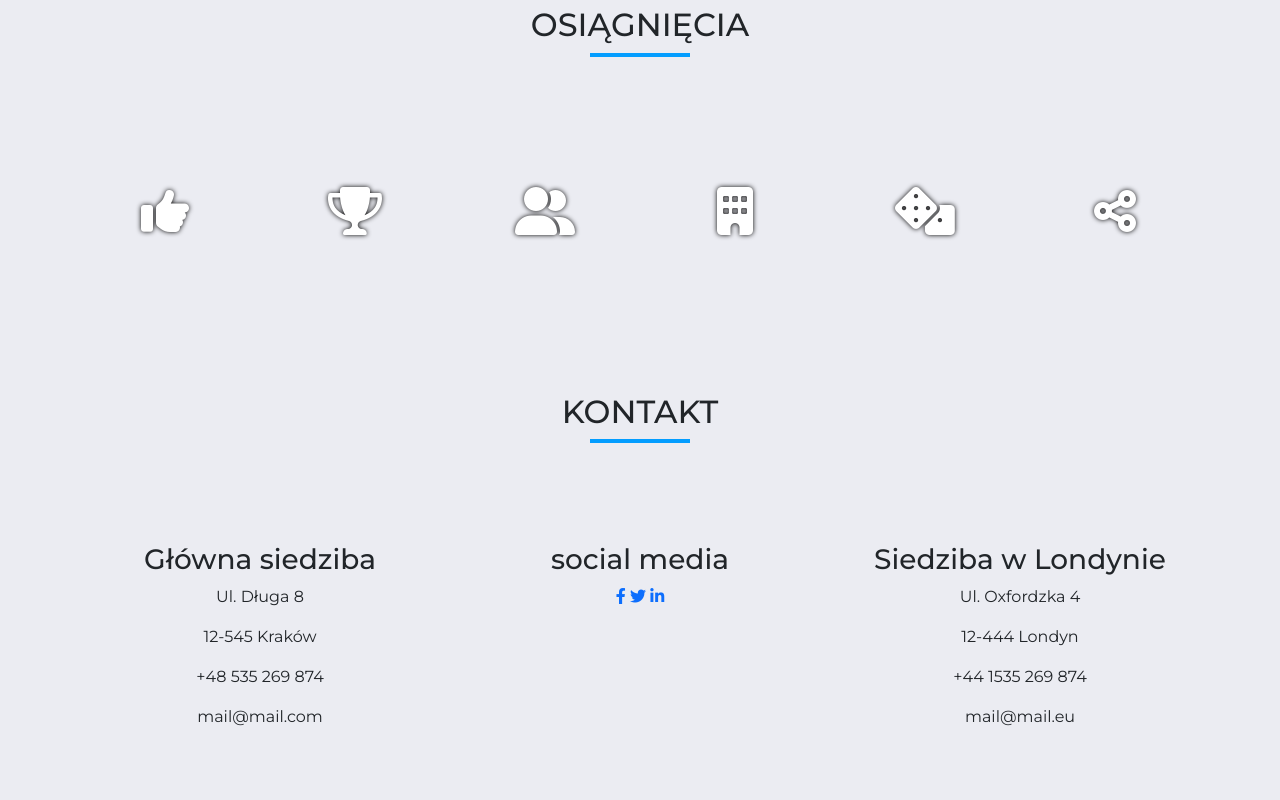
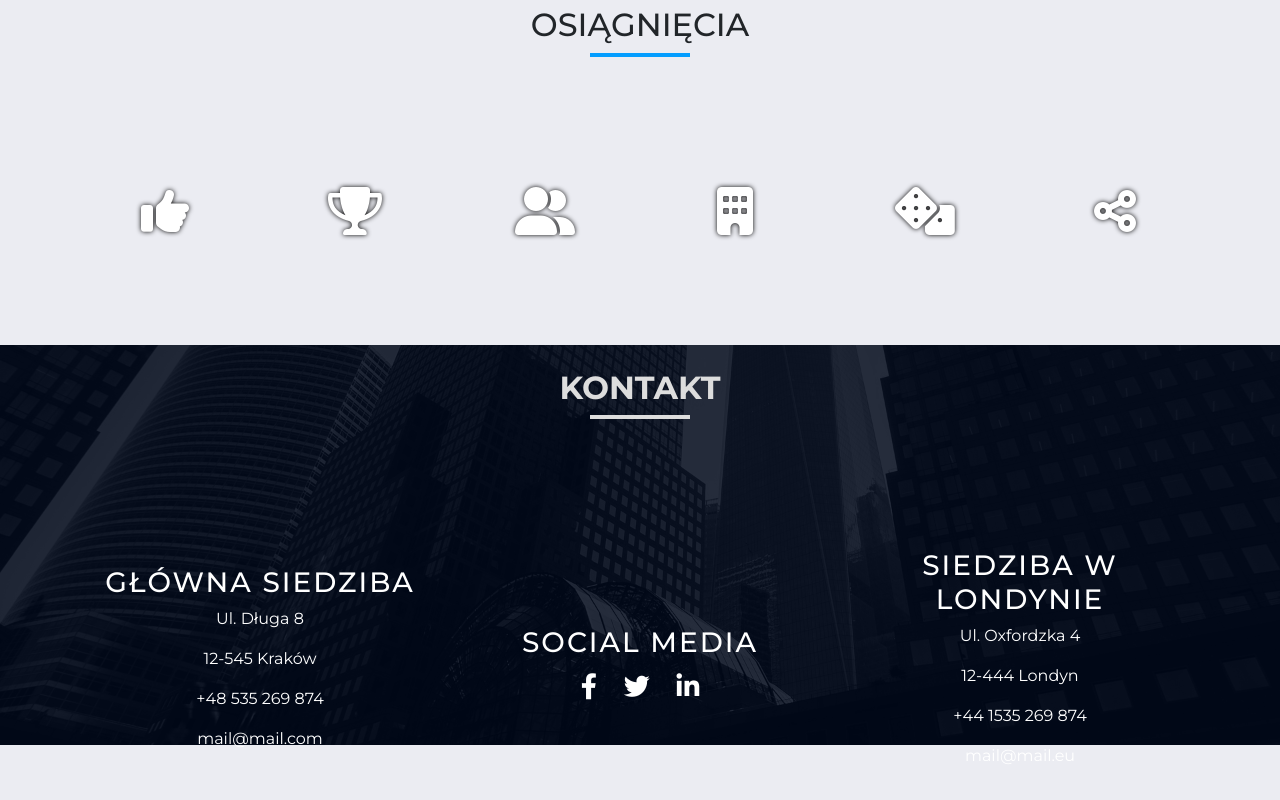
Before and after one commit to Szvejk/MC_newsite, a plain HTML site: page index.html in a window 1280 px wide. Shown: the part 4097-4897 px from the top of the page. Drawn offline with nearby package versions, Linux system fonts and the light colour scheme.

Commit message:
created bgc in contact

```diff
--- a/index.html
+++ b/index.html
@@ -382,7 +382,7 @@
 
 </section>
 
-<section id="contact" class="contact py-5">
+<section id="contact" class="contact py-4">
 <h2>Kontakt</h2>
 <div class="underline"></div>
 <div class="container">
@@ -398,7 +398,7 @@
 
 </div>
 
-<div class="col-lg-4 order-0 order-lg-1">
+<div class="col-lg-4 order-0 order-lg-1 contact-item">
 <h3>social media</h3>
 <div class="social-media">
 <a href="#"><i class="fab fa-facebook-f"></i></a>
@@ -422,12 +422,12 @@
 
 </div>
 
-
+<div class="contact-shadow"></div>
 
 </section>
 
 </main>
-<div style="height: 200vh;"></div>
+
 
 
 
--- a/styles.scss
+++ b/styles.scss
@@ -257,7 +257,7 @@ header {
 
 #team {
 	margin-top: 50vh;
-	padding-top: 20vh;
+	padding-top: 10vh;
 }
 
 .team {
@@ -279,11 +279,10 @@ header {
 		z-index: -5;
 	}
 	.card {
-		transition: transform .3s;
+		transition: transform 0.3s;
 		img {
 			height: 200px;
 			object-fit: cover;
-
 		}
 		i {
 			padding: 10px;
@@ -299,7 +298,6 @@ header {
 		font-size: 48px;
 		color: $white;
 		text-shadow: 0 0 5px #000;
-
 	}
 
 	.achievements-list {
@@ -314,15 +312,66 @@ header {
 		text-transform: uppercase;
 	}
 
-
-
-	.card:hover{
-		transform: scale(.96);
+	.card:hover {
+		transform: scale(0.96);
 	}
 	.card-title {
 		margin-bottom: 20px;
 		text-align: center;
 		text-transform: uppercase;
+	}
+}
+.contact {
+	position: relative;
+	background-image: url(../img/new-york-g8f69507ba_1920.jpg);
+	background-position: bottom;
+	background-attachment: fixed;
+	background-size: cover;
+	z-index: 0;
+	height: 50vh;
+
+	h2 {
+		color: $light-gray;
+		font-weight: bold;
+	}
+
+	.underline {
+		background-color: $light-gray;
+	}
+
+	.contact-shadow {
+		position: absolute;
+		width: 100%;
+		height: 100%;
+		background-color: rgba(0, 9, 27, 0.85);
+		top: 0;
+		z-index: -5;
+	}
+	.contact-us {
+		color: white;
+		display: flex;
+		align-items: center;
+
+		.contact-item {
+			margin: 30px 0;
+
+			h3 {
+				top: 10px;
+				text-transform: uppercase;
+				letter-spacing: 2px;
+			}
+
+			.social-media {
+				font-size: 26px;
+				a {
+					padding: 10px;
+					color: $white;
+				}
+				a:hover {
+					color: $light-gray;
+				}
+			}
+		}
 	}
 }
 
```
Also changed, not shown: css/styles.css, img/małaaameryka.jpg (added), img/new-york-g8f69507ba_1920.jpg (added), 1 other file. Lines whose indentation alone changed are shown as unchanged.
